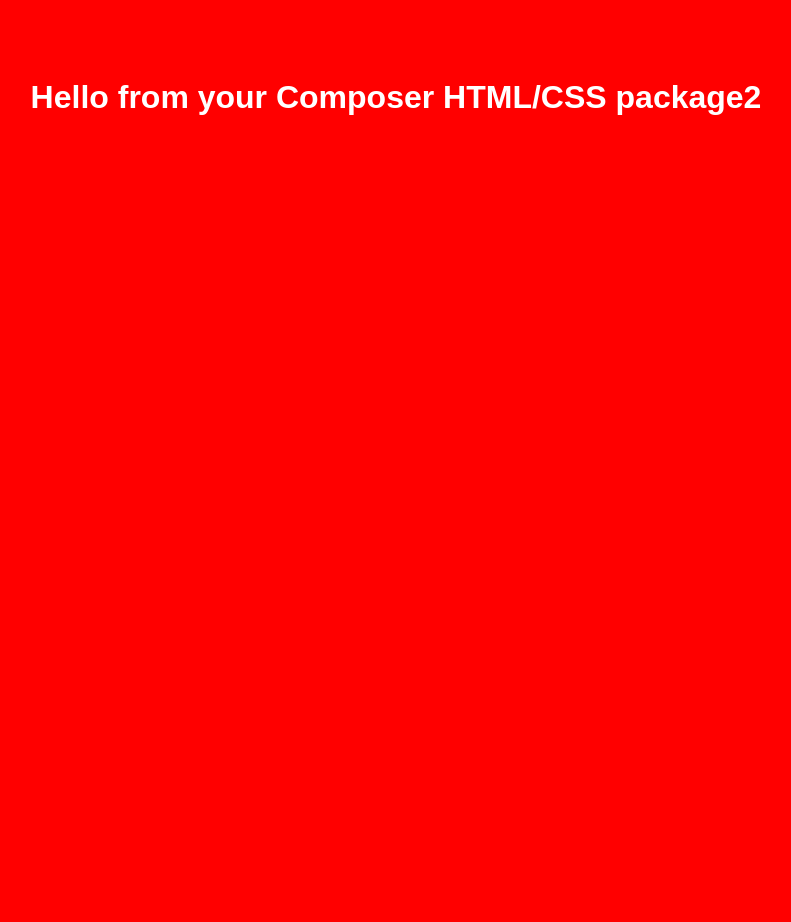
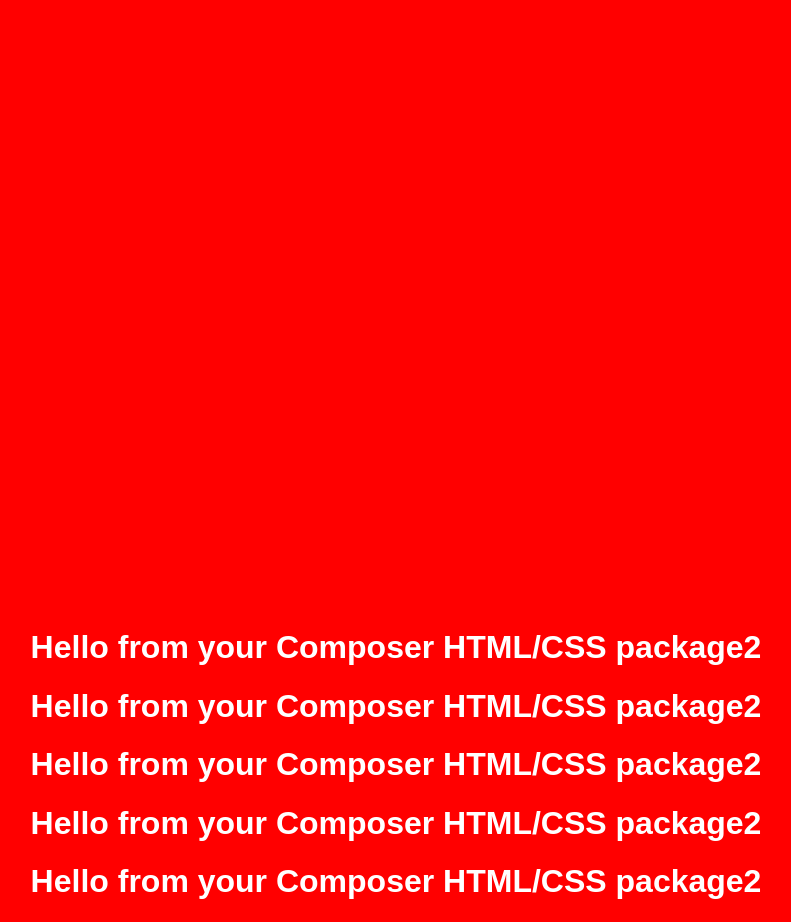
Before and after one commit to UmerCheema-WPD/html-css-package, a plain HTML site: page src/index.html in a window 1280 px wide. Shown: the whole page, without its empty margins (244-1035 px from the left). Before the commit the page ends 800 px from the top, so only its background shows below. Drawn offline with Linux system fonts and the light colour scheme.

Commit message:
Add files via upload

```diff
--- a/src/index.html
+++ b/src/index.html
@@ -7,5 +7,9 @@
 </head>
 <body>
 <h1>Hello from your Composer HTML/CSS package2</h1>
+<h1>Hello from your Composer HTML/CSS package2</h1>
+<h1>Hello from your Composer HTML/CSS package2</h1>
+<h1>Hello from your Composer HTML/CSS package2</h1>
+<h1>Hello from your Composer HTML/CSS package2</h1>
 </body>
 </html>
--- a/src/styles.css
+++ b/src/styles.css
@@ -3,5 +3,5 @@ body {
     background-color: red;
     color: #fff;
     text-align: center;
-    padding-top: 50px;
+    padding-top: 600px;
 }
```
